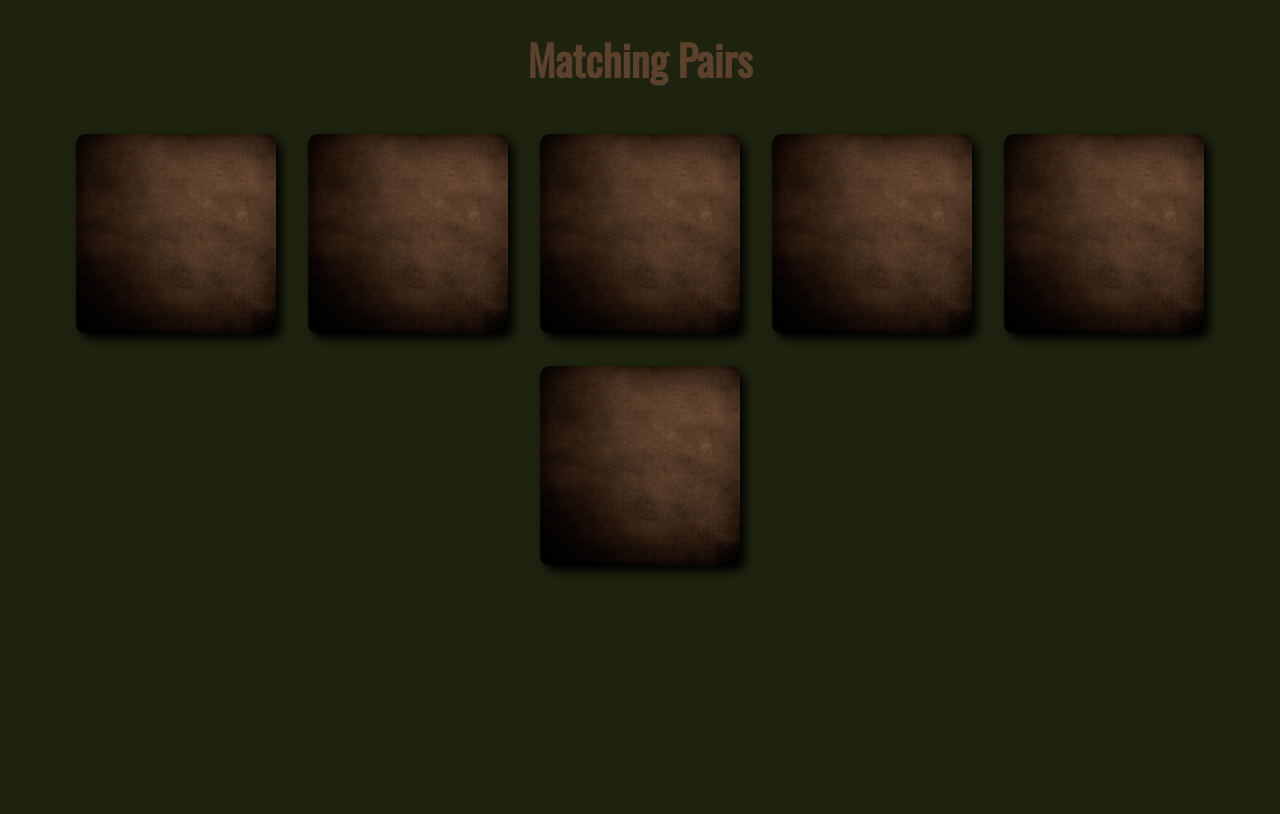
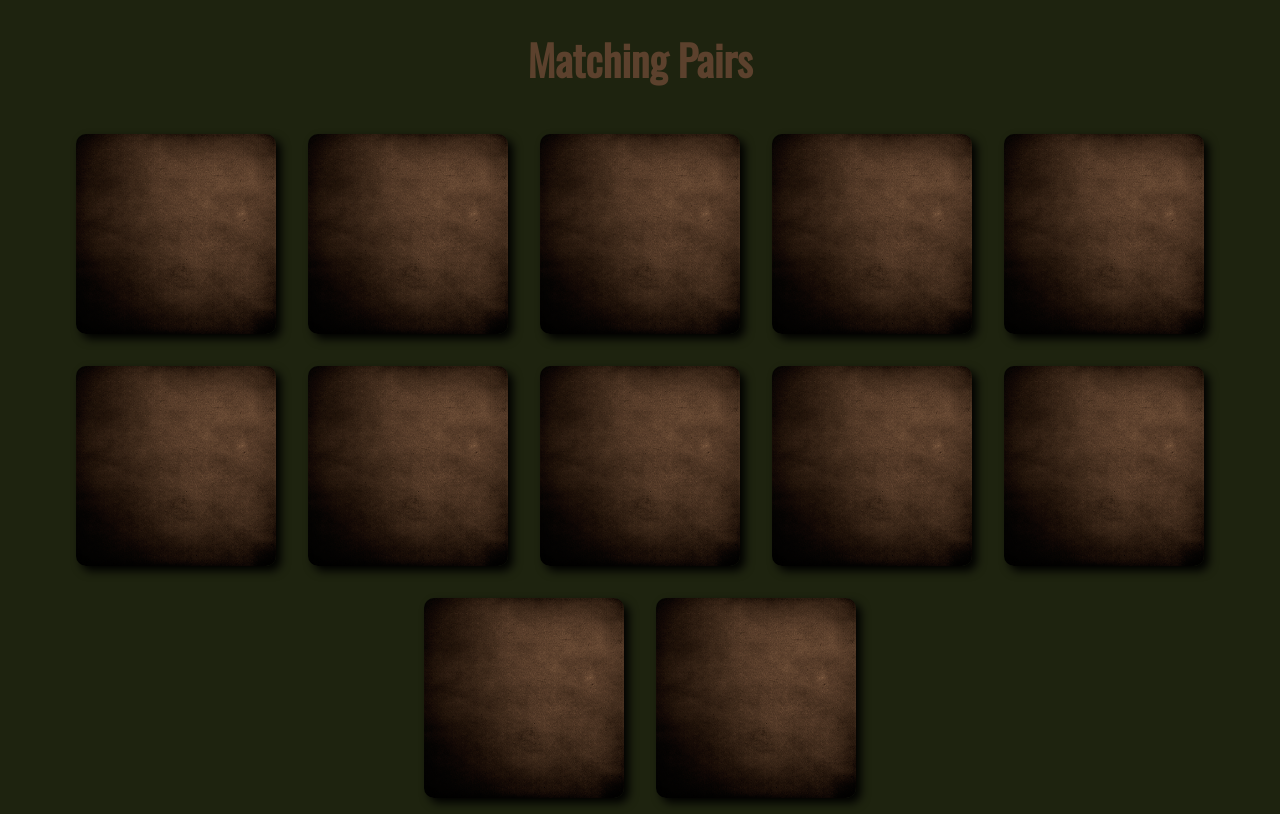
Before and after one commit to gizemnkorkmaz/matching-pairs, a React (Create React App) app: page / in a window 1280 px wide. Built offline with nearby package versions, Linux system fonts and the light colour scheme.

Commit message:
Duplicate the shuffled array && Relocate the isCardFlipped logic into src attribute

```diff
--- a/src/components/Board/Board.jsx
+++ b/src/components/Board/Board.jsx
@@ -22,12 +22,18 @@ function Board() {
     )
   );
 
-  const shuffledArray = shuffleArray(Object.keys(allCards));
+  //duplicate the array for matching and shuffle it
+  const shuffledArray = [
+    ...shuffleArray(Object.values(allCards)),
+    ...shuffleArray(Object.values(allCards)),
+  ];
 
   return (
     <BoardStyled>
-      {shuffledArray.map((card, id) => {
-        return <Card image={allCards[card]} id={id} key={id} />;
+      {shuffledArray.map((cardId, index) => {
+        return (
+          <Card image={shuffledArray[index]} cardId={cardId} key={index} />
+        );
       })}
     </BoardStyled>
   );
--- a/src/components/Card/Card.jsx
+++ b/src/components/Card/Card.jsx
@@ -12,7 +12,7 @@ const CardStyled = styled.img`
   cursor: pointer;
 `;
 
-function Card({ image, id }) {
+function Card({ image, cardId }) {
   const [isCardFlipped, setIsCardFlipped] = useState(false);
 
   const flipCard = () => {
@@ -20,18 +20,11 @@ function Card({ image, id }) {
   };
 
   return (
-    <>
-      {isCardFlipped ? (
-        <CardStyled
-          src={image}
-          onClick={flipCard}
-          isFlipped={isCardFlipped}
-          data-id={id}
-        />
-      ) : (
-        <CardStyled src={cardBackside} onClick={flipCard} data-id={id} />
-      )}
-    </>
+    <CardStyled
+      src={isCardFlipped ? image : cardBackside}
+      onClick={flipCard}
+      data-id={cardId}
+    />
   );
 }
 
```
